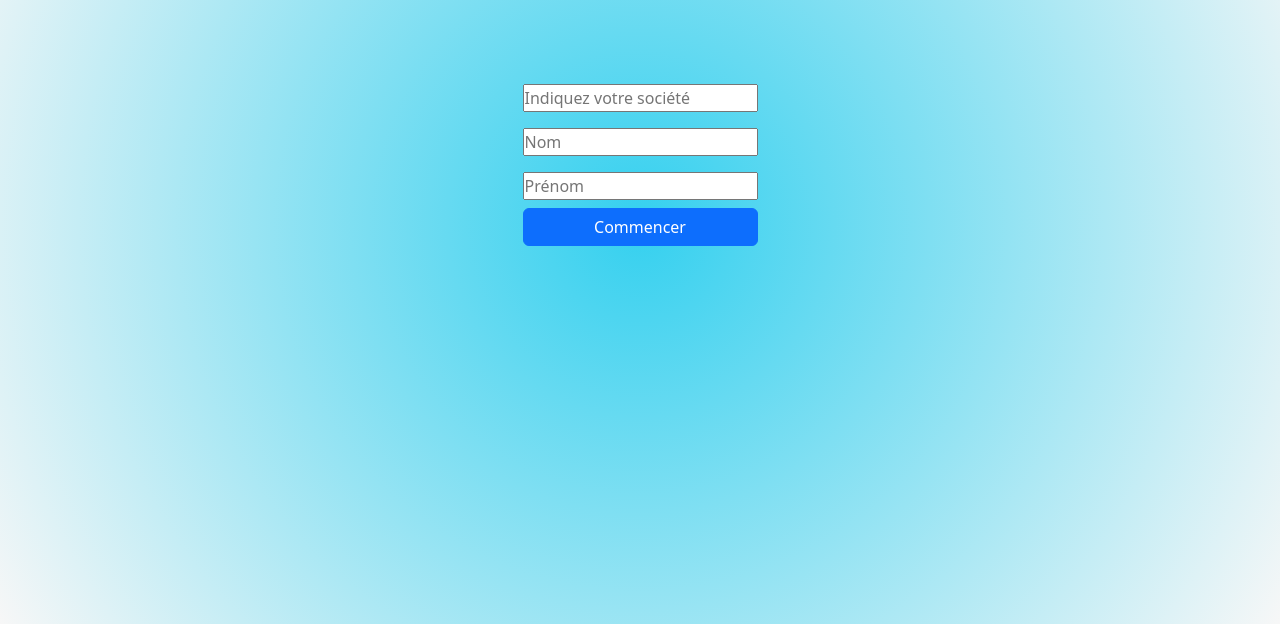
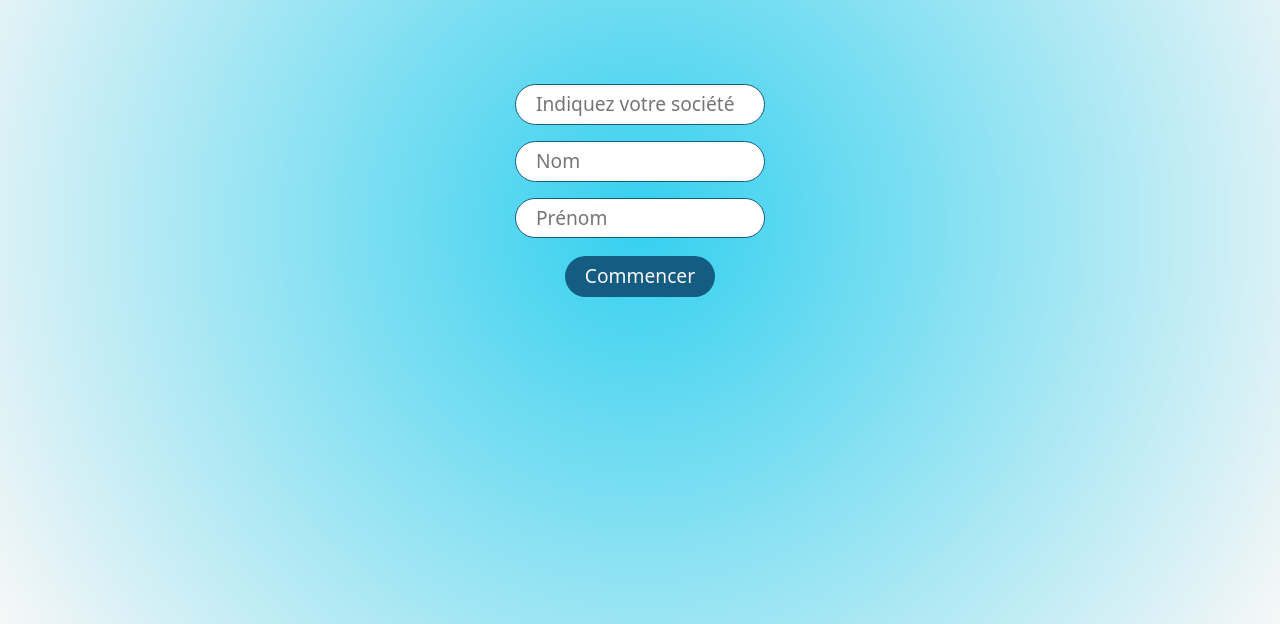
Before and after one commit to bab882/questionnaires_formations, a website: page assets/components/ipsum.html in a window 1280 px wide. Shown: the part 176-800 px from the top of the page. Drawn offline with nearby package versions, Linux system fonts and the light colour scheme.

Commit message:
commit form register

```diff
--- a/assets/components/ipsum.html
+++ b/assets/components/ipsum.html
@@ -19,7 +19,7 @@
                 <div class="d-flex justify-content-center">
                     <!-- Formulaire 1 -->
                     <form id="form0" class="p-5">
-                        <div class="d-flex flex-column">
+                        <div class="d-flex flex-column align-items-center">
                             <input id="society" class="my-2 societe" type="text" placeholder="Indiquez votre société" required />
                             <input id="name" class="my-2 name" type="text"  placeholder="Nom" required>
                             <input id="firstname" class="my-2 firstname" type="text"  placeholder="Prénom" required>
@@ -29,7 +29,7 @@
                                 id="questionNext0"
                                 onclick=afficheFormulaire()
                                 type="button"
-                                class="btn btn-primary">
+                                class="question ">
                                 Commencer
                             </button>
                         </div>
--- a/assets/css/style.css
+++ b/assets/css/style.css
@@ -15,7 +15,6 @@
     display: flex;
     justify-content: center;
     align-items: center;
-    /* background: red; */
     height: 200px;
     width: 200px;
 }
@@ -25,6 +24,40 @@
     width: 200px;
 }
 
+.societe,
+.name,
+.firstname {
+    border: 1px solid rgb(21,92,130);
+    width: 250px;
+    border-radius: 30px;
+    padding: 5px 20px;
+    font-size: 1.2rem;
+    box-shadow: none;
+    outline: none;
+}
+
+
+
+.question {
+    width: 150px;
+    padding: 5px 10px;
+    font-size: 1.2rem;
+    font-weight: 500;
+    border: 1px solid transparent;
+    border-radius: 30px;
+    margin-top: 10px;
+    cursor: pointer;
+    color: #f7f7f7;
+    background: rgb(21,92,130);
+}
+
+.question:hover {
+    border: 1px solid rgb(21,92,130);
+    color: rgb(21,92,130);
+    background: #f7f7f7;
+    transition: 0.3s ease-in;
+}
+
 #form1 {
     width: 300px;
     margin: 0 10px;
@@ -32,7 +65,7 @@
 .quiz-content {
     display: none;
 }
-/* d-flex flex-column justify-content-center align-items-center */
+
 .quiz-content.question-visible {
     display: block;
     display: flex;
--- a/assets/js/form.js
+++ b/assets/js/form.js
@@ -1,21 +1,23 @@
 $(document).ready(function() {
-    $("input[type='radio']").change(saveData);
+
 
     $("#society, #name, #firstname").on("blur", saveData);
-
+    $("input[type='radio']").change(saveData);
     function saveData() {
         var results = {};
 
         // Récupération des données avec le name
-        $("input[type='radio']:checked").each(function() {
-            results[$(this).attr("name")] = $(this).val();
-        });
+
 
         // Récupération des données avec l'id
         results["society"] = $("#society").val().trim();
         results["name"] = $("#name").val().trim();
         results["firstname"] = $("#firstname").val().trim();
 
+        $("input[type='radio']:checked").each(function() {
+            results[$(this).attr("name")] = $(this).val();
+        });
+
         sessionStorage.setItem("quizResults", JSON.stringify(results));
         console.log("Données sauvegardées :", results);
     }
```
